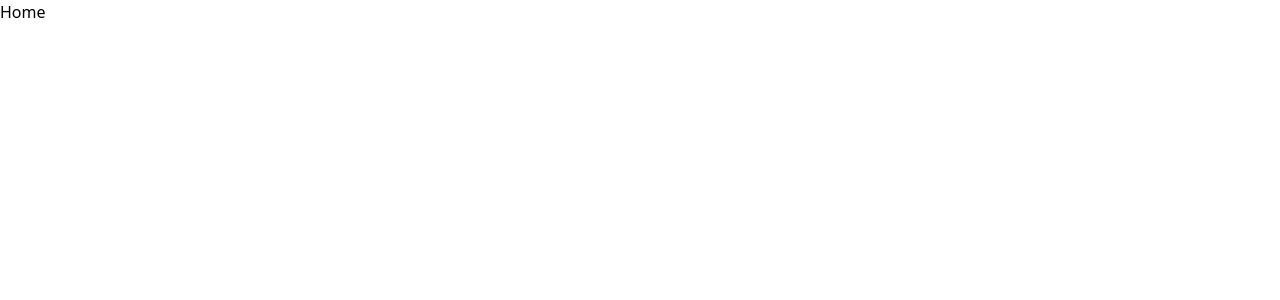
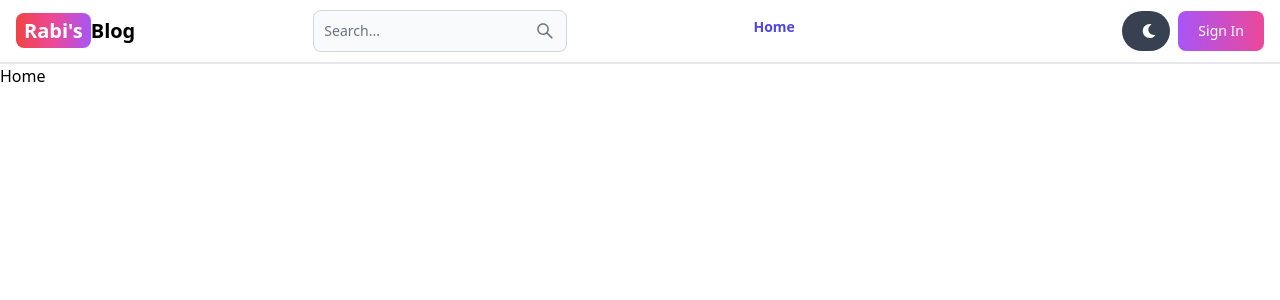
Before and after one commit to RabiDangol/Blog-Mern, a React (Vite) app in the folder client/: page / in a window 1280 px wide. Shown: the top 300 px of the page. Built offline with nearby package versions, Linux system fonts and the light colour scheme.

Commit message:
Create a header section

```diff
--- a/client/package.json
+++ b/client/package.json
@@ -10,8 +10,11 @@
     "preview": "vite preview"
   },
   "dependencies": {
+    "flowbite": "^4.0.1",
+    "flowbite-react": "^0.12.15",
     "react": "^19.2.0",
     "react-dom": "^19.2.0",
+    "react-icons": "^5.5.0",
     "react-router": "^7.11.0"
   },
   "devDependencies": {
--- a/client/src/App.jsx
+++ b/client/src/App.jsx
@@ -1,9 +1,11 @@
 import React from "react";
 import Router from "./Routes/Router";
+import { Header } from "./Routes/Header";
 
 function App() {
   return (
     <>
+      <Header />
       <Router />
     </>
   );
--- /dev/null
+++ b/client/src/Routes/Header.jsx
@@ -0,0 +1,99 @@
+import {
+  Button,
+  Navbar,
+  NavbarCollapse,
+  NavbarToggle,
+  TextInput,
+} from "flowbite-react";
+import React from "react";
+import { Link, NavLink } from "react-router";
+import { AiOutlineSearch } from "react-icons/ai";
+import { FaMoon } from "react-icons/fa";
+
+export const Header = () => {
+  //const path = useLocation().pathname;
+  return (
+    <>
+      <Navbar className="border-b-2 bg-white">
+        <Link
+          to="/"
+          className="self-center whitespace-nowrap text-base sm:text-xl font-semibold dark:text-white"
+        >
+          <span className="px-2 py-1 bg-gradient-to-r from-red-500 via-pink-500 to-purple-500 rounded-lg text-white">
+            Rabi's
+          </span>
+          Blog
+        </Link>
+        <form>
+          <TextInput
+            type="text"
+            placeholder="Search..."
+            rightIcon={AiOutlineSearch}
+            className="hidden lg:inline"
+          ></TextInput>
+        </form>
+        <Button className="w-12 h-10 lg:hidden" color="gray" pill>
+          <AiOutlineSearch></AiOutlineSearch>
+        </Button>
+        <div className="flex gap-2 md:order-2">
+          <Button className="w-12 h-10 hidden sm:inline" color="gray" pill>
+            <FaMoon></FaMoon>
+          </Button>
+          <Link to="/sign-in">
+            <Button className="bg-gradient-to-r from-purple-500 to-pink-500 text-white">
+              Sign In
+            </Button>
+          </Link>
+          <NavbarToggle className="text-base" />
+        </div>
+        <NavbarCollapse className="text-lg pl-2 pb-2">
+          <NavLink
+            to="/"
+            className={({ isActive }) =>
+              isActive
+                ? "text-indigo-600 font-semibold "
+                : "text-white hover:text-red-600"
+            }
+          >
+            Home
+          </NavLink>
+          <NavLink
+            to="/about"
+            className={({ isActive }) =>
+              isActive
+                ? "text-indigo-600 font-semibold"
+                : "text-white hover:text-red-600"
+            }
+          >
+            About
+          </NavLink>
+          <NavLink
+            to="/projects"
+            className={({ isActive }) =>
+              isActive
+                ? "text-indigo-600 font-semibold"
+                : "text-white hover:text-red-600"
+            }
+          >
+            Project
+          </NavLink>
+
+          {/* <NavLink active={path === "/"} as={"div"}>
+            <Link to="/">Home</Link>
+          </NavLink>
+          <NavLink active={path === "/about"} as={"div"}>
+            <Link to="/about">About</Link>
+          </NavLink>
+          <NavLink active={path === "/projects"} as={"div"}>
+            <Link to="/projects">Projects</Link>
+          </NavLink> */}
+        </NavbarCollapse>
+        {/* <Navbar.Collapse>
+          <Navbar.Link>
+            <Link to="/">Home</Link>
+          </Navbar.Link>
+        </Navbar.Collapse> */}
+      </Navbar>
+    </>
+  );
+};
--- a/client/tailwind.config.js
+++ b/client/tailwind.config.js
@@ -1,8 +1,13 @@
 /** @type {import('tailwindcss').Config} */
+import flowbite from "flowbite/plugin";
 export default {
-  content: ["./index.html", "./src/**/*.{js,ts,jsx,tsx}"],
+  content: [
+    "./index.html",
+    "./src/**/*.{js,ts,jsx,tsx}",
+    "./node_modules/flowbite-react/**/*.{js,ts,jsx,tsx}",
+  ],
   theme: {
     extend: {},
   },
-  plugins: [],
+  plugins: [flowbite],
 };
```
Also changed, not shown: 1 other file (tests, documents, lock files or other folders).
